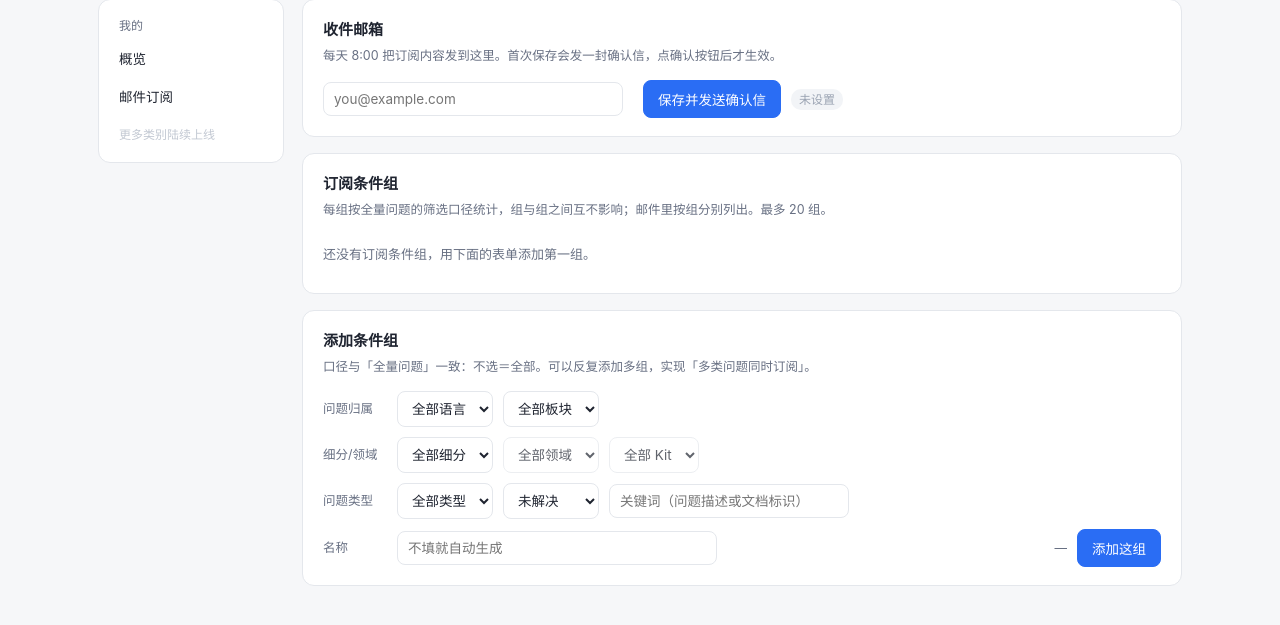
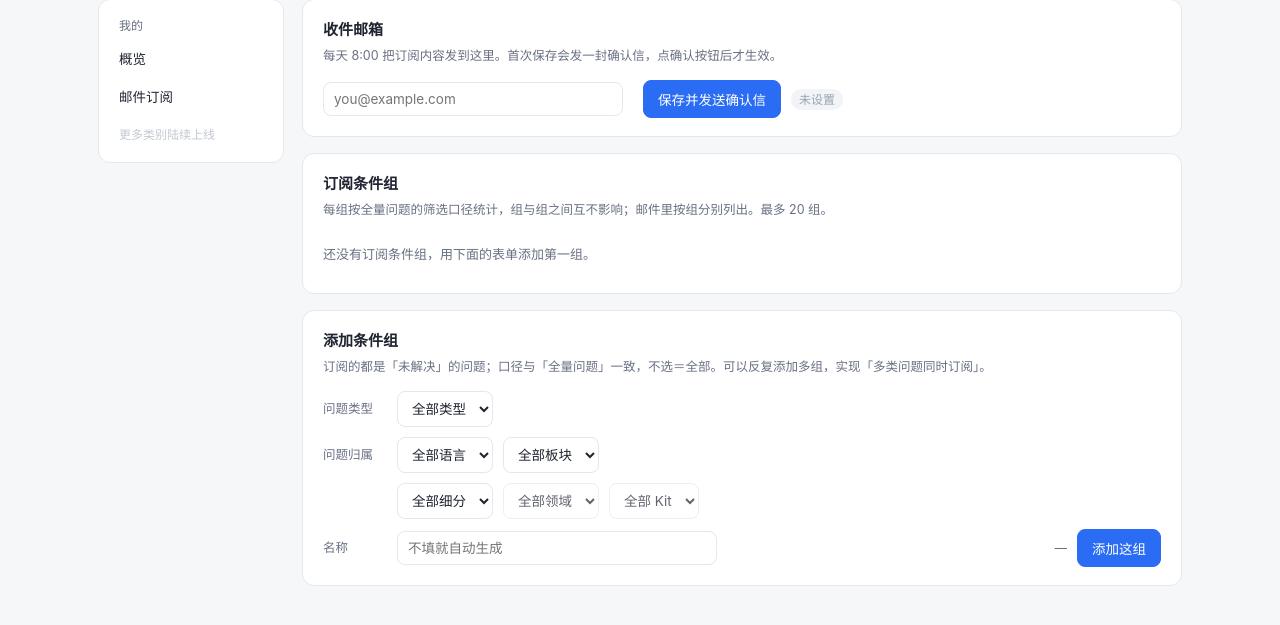
Before and after one commit to YouniQiao/docstor, a Flask app: template web/templates/me.html in a window 1280 px wide. Shown: the part 83-708 px from the top of the page. Run offline with Flask 3, Linux system fonts and the light colour scheme; the template is opened without the code that fills it, so the values that code supplies are empty.

Commit message:
feat(subscribe): 添加条件组改为「问题类型 / 问题归属 / 名称」三行；订阅固定为未解决问题，去掉状态与关键词输入

```diff
--- a/web/templates/me.html
+++ b/web/templates/me.html
@@ -137,7 +137,11 @@
 
     <div class="card">
       <h2>添加条件组</h2>
-      <div class="sub">口径与「全量问题」一致：不选＝全部。可以反复添加多组，实现「多类问题同时订阅」。</div>
+      <div class="sub">订阅的都是「未解决」的问题；口径与「全量问题」一致，不选＝全部。可以反复添加多组，实现「多类问题同时订阅」。</div>
+      <div class="row">
+        <span class="flabel">问题类型</span>
+        <select id="a-rule"><option value="">全部类型</option></select>
+      </div>
       <div class="row">
         <span class="flabel">问题归属</span>
         <select id="a-lang"><option value="">全部语言</option><option value="cn">中文站</option><option value="en">英文站</option></select>
@@ -145,16 +149,10 @@
         <select id="a-kind" style="display:none"><option value="">指南+API参考</option><option value="guide">仅指南</option><option value="api">仅 API 参考</option></select>
       </div>
       <div class="row">
-        <span class="flabel">细分/领域</span>
+        <span class="flabel"></span>
         <select id="a-sub"><option value="">全部细分</option></select>
         <select id="a-domain" disabled><option value="">全部领域</option></select>
         <select id="a-kit" disabled><option value="">全部 Kit</option></select>
-      </div>
-      <div class="row">
-        <span class="flabel">问题类型</span>
-        <select id="a-rule"><option value="">全部类型</option></select>
-        <select id="a-status"><option value="open" selected>未解决</option><option value="all">全部状态</option></select>
-        <input type="text" id="a-q" placeholder="关键词（问题描述或文档标识）" style="width:240px">
       </div>
       <div class="row">
         <span class="flabel">名称</span>
@@ -241,15 +239,14 @@ const EMAIL_STATE = {{ email_state|tojson }};
   }
 
   function params(){
-    const p = { status: qs('a-status').value || 'open' };
+    const p = { status: 'open' };          // 订阅的都是未解决问题，不开放状态选择
     for (const [k,id] of [['lang','a-lang'],['section','a-section'],['kind','a-kind'],
                           ['sub','a-sub'],['domain','a-domain'],['kit','a-kit'],
-                          ['rule','a-rule'],['q','a-q']]){
+                          ['rule','a-rule']]){
       const el = qs(id); if (!el) continue;
       const v = (el.value||'').trim();
       if (v && !el.disabled) p[k] = v;
     }
-    if (p.kind === '') delete p.kind;
     return p;
   }
 
@@ -278,27 +275,22 @@ const EMAIL_STATE = {{ email_state|tojson }};
   qs('a-domain').addEventListener('change', () => { fillKits(); changed(); });
   qs('a-kit').addEventListener('change', changed);
   qs('a-rule').addEventListener('change', changed);
-  qs('a-status').addEventListener('change', changed);
-  qs('a-q').addEventListener('input', changed);
   fillSubs(); fillDomains(); preview();
 
   // 从「全量问题」页带过来的筛选：URL 上有同名参数就回填
   const u = new URLSearchParams(location.search);
   let touched = false;
-  for (const [k,id] of [['lang','a-lang'],['section','a-section'],['kind','a-kind'],
+  for (const [k,id] of [['lang','a-lang'],['kind','a-kind'],
                         ['sub','a-sub'],['domain','a-domain'],['kit','a-kit'],
-                        ['rule','a-rule'],['status','a-status'],['q','a-q']]){
+                        ['rule','a-rule']]){
     const v = u.get(k); const el = qs(id);
     if (!v || !el) continue;
-    if (k === 'section') { el.value = v; el.dispatchEvent(new Event('change')); }
-    if (k === 'status') { el.value = v; }
-    if (k === 'q') el.value = v;
     touched = true;
   }
   if (u.get('section')) qs('a-section').value = u.get('section');
   fillSubs(); fillDomains();
   for (const [k,id] of [['lang','a-lang'],['kind','a-kind'],['sub','a-sub'],
-                        ['domain','a-domain'],['kit','a-kit'],['rule','a-rule'],['q','a-q']]){
+                        ['domain','a-domain'],['kit','a-kit'],['rule','a-rule']]){
     const v = u.get(k); const el = qs(id);
     if (v && el) el.value = v;
   }
```
